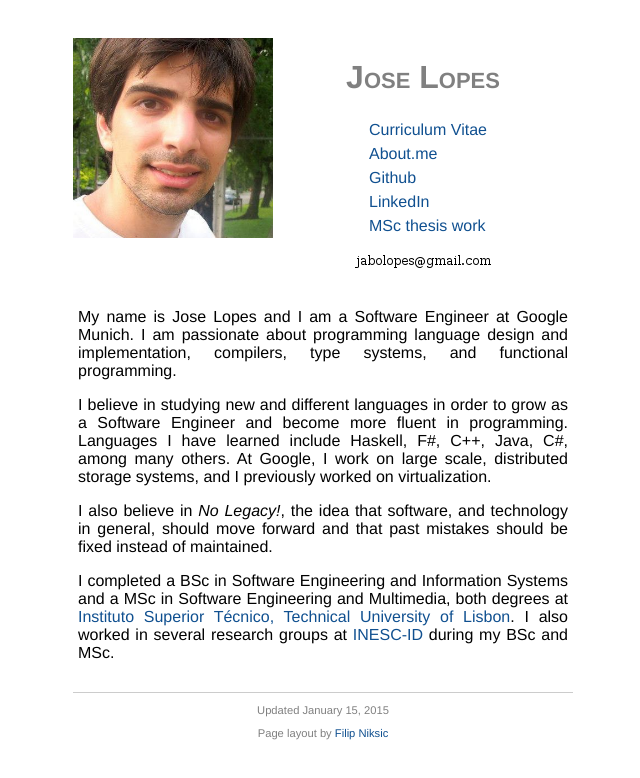
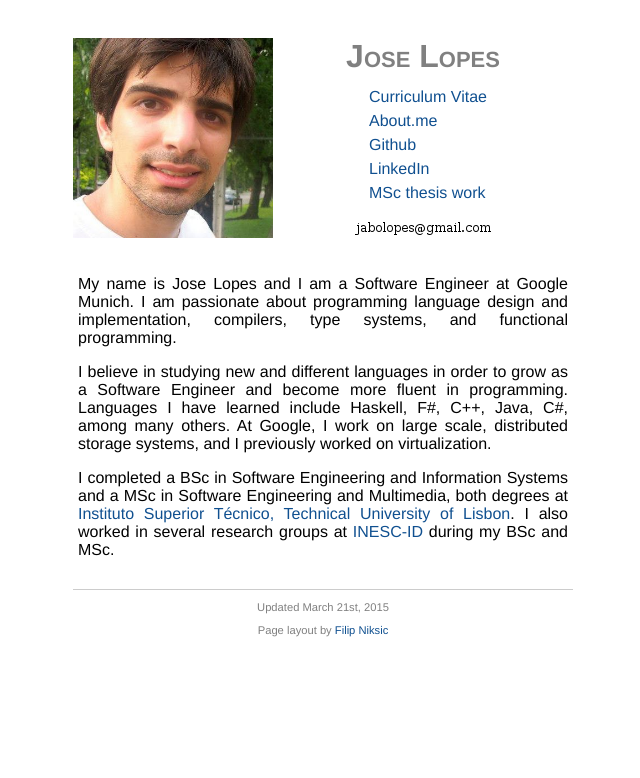
Before and after one commit to jabolopes/jabolopes.github.com, a plain HTML site: page index.html in a window 1280 px wide. Shown: the whole page, without its empty margins (317-957 px from the left). Drawn offline with Linux system fonts and the light colour scheme.

Commit message:
Several improvements to the page.

```diff
--- a/index.html
+++ b/index.html
@@ -29,7 +29,7 @@
 
           <p><img src="jabolopes.png"/></p>
         </div>
-        <img class="floatleft" alt="Jose Lopes profile photo" width="200px" src="jose.jpg"/>
+        <img class="floatleft" alt="Jose Lopes profile photo" src="jose.jpg"/>
       </div>
 
       <div itemscope itemtype="http://data-vocabulary.org/Person" class="content">
@@ -51,12 +51,6 @@
         </p>
 
         <p>
-          I also believe in <em>No Legacy!</em>, the idea that software, and
-          technology in general, should move forward and that past mistakes
-          should be fixed instead of maintained.
-        </p>
-
-        <p>
           I completed a BSc in Software Engineering and Information Systems and
           a MSc in Software Engineering and Multimedia, both degrees
           at <a href="http://www.ist.utl.pt">Instituto Superior Técnico,
@@ -67,7 +61,7 @@
       </div>
 
       <div class="footer">
-        <p>Updated January 15, 2015</p>
+        <p>Updated March 21st, 2015</p>
         <p>Page layout by <a href="http://www.mpi-sws.org/~fniksic">Filip Niksic</a></p>
       </div>
     </div>
--- a/style.css
+++ b/style.css
@@ -32,6 +32,7 @@ body {
 
 .floatleft {
   float: left;
+  width: 200px;
 }
 
 .info {
@@ -44,6 +45,7 @@ body {
   color: gray;
   font-size: 200%;
   font-variant: small-caps;
+  margin: 0px auto 0.3em auto;
 }
 
 .info a {
```
